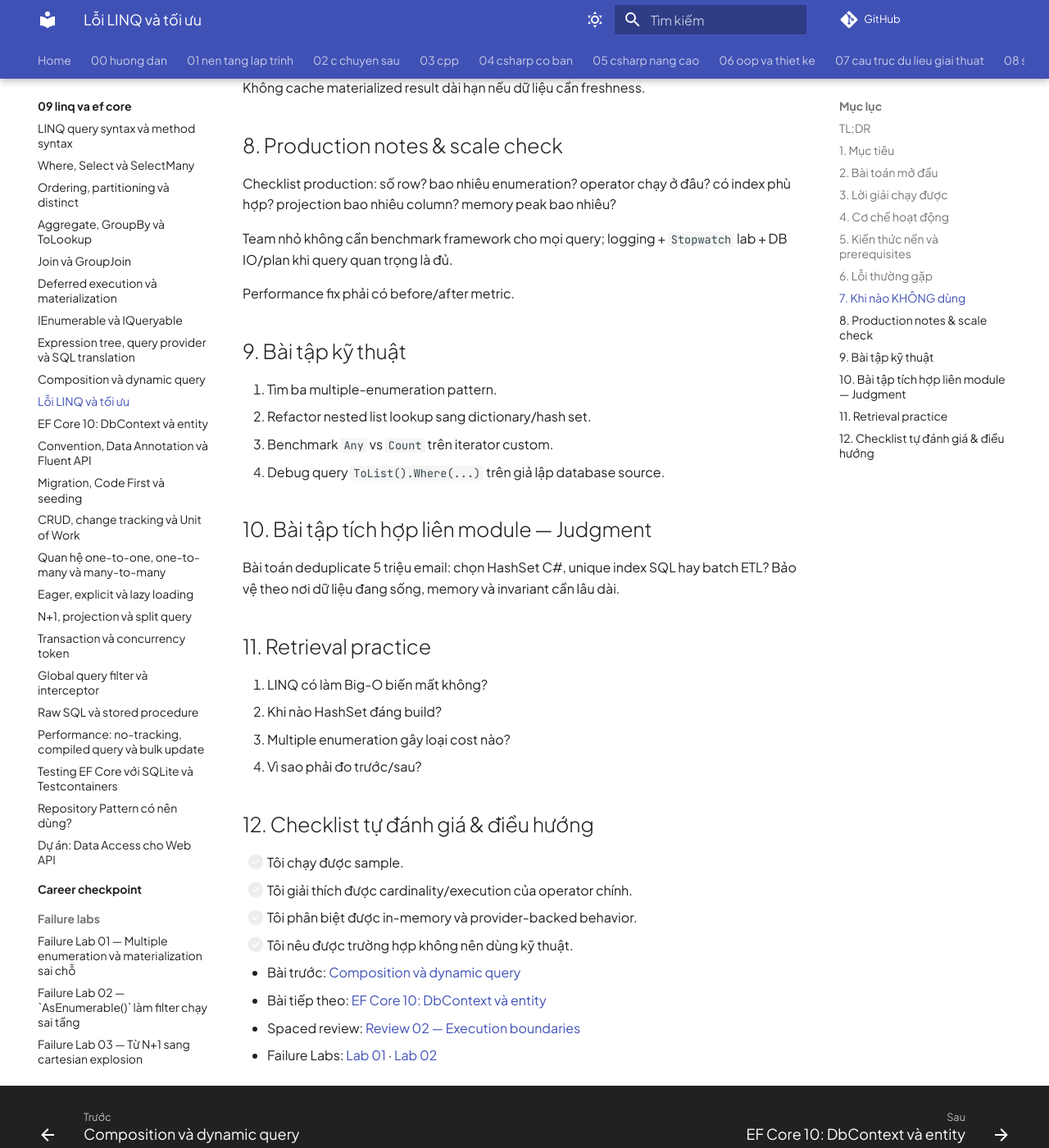
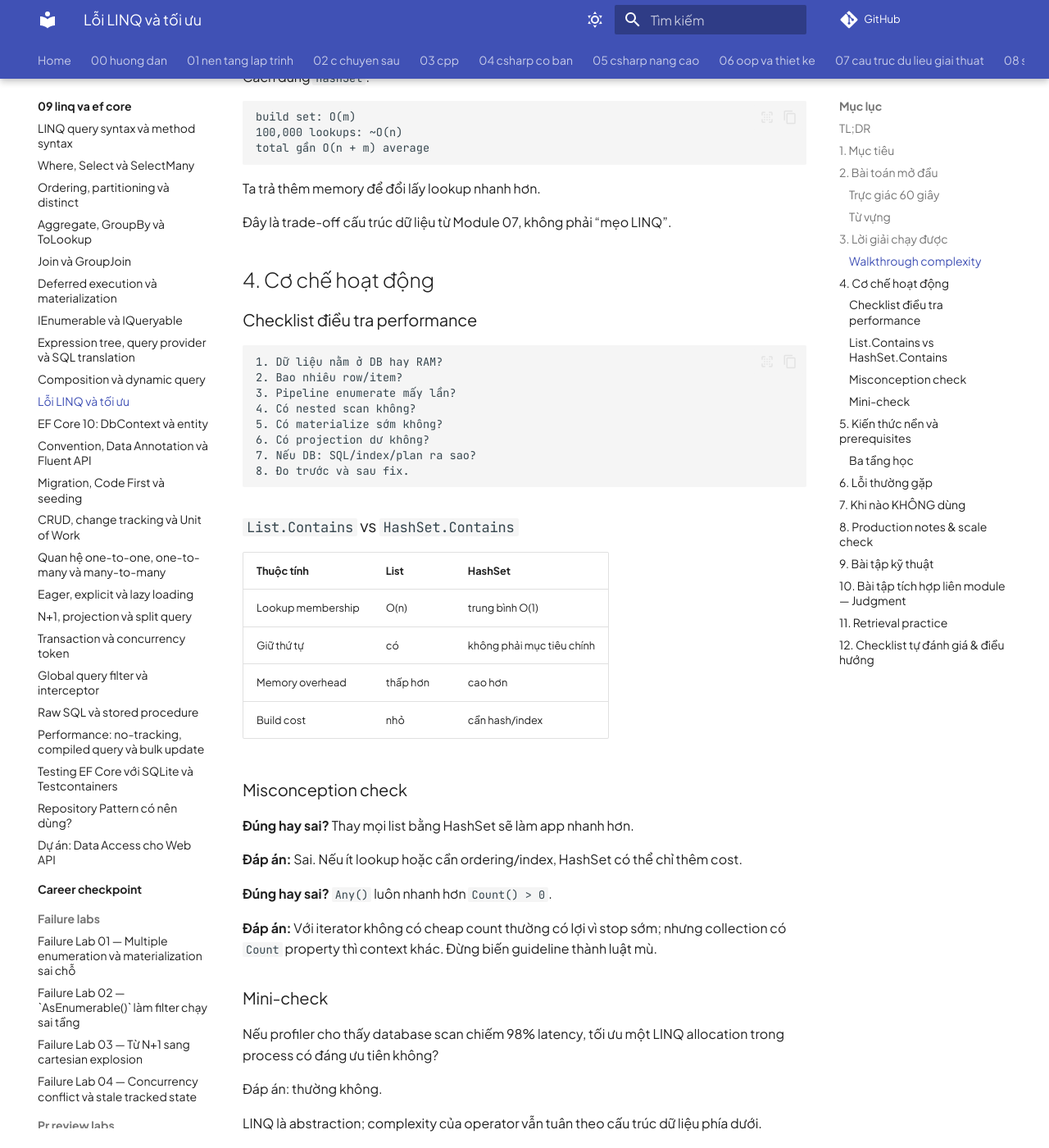
Before and after one commit to Xuanthanh-dzz/full-stack, an MkDocs documentation site: the page built from fullstack-roadmap/09-linq-va-ef-core/10-loi-linq-va-toi-uu.md, in a window 1280 px wide and 1400 px high, scrolled down 2111 px. Shown: the whole window at 82% size. Built offline with MkDocs 1.6.1 and Material for MkDocs 9.7.7, drawn with Linux system fonts in a browser that asks for light colours; comment, search, counter and statistics services are not loaded; some of the changed text lies outside the part shown.

Commit message:
docs(module-09): deepen beginner explanation in 10-loi-linq-va-toi-uu.md

```diff
--- a/fullstack-roadmap/09-linq-va-ef-core/10-loi-linq-va-toi-uu.md
+++ b/fullstack-roadmap/09-linq-va-ef-core/10-loi-linq-va-toi-uu.md
@@ -21,6 +21,25 @@
 
 ## 2. Bài toán mở đầu
 
+### Trực giác 60 giây
+
+LINQ không tự làm code chậm. Vấn đề thường đến từ **thuật toán phía dưới** hoặc **nơi chạy sai**.
+
+Ví dụ: với mỗi order bạn gọi `allowedSkus.Any(...)` trên một list 20.000 phần tử. Nếu có 100.000 orders, worst-case gần như 2 tỉ phép so sánh. Cú pháp LINQ đẹp không xóa Big-O.
+
+### Từ vựng
+
+| Thuật ngữ | Nghĩa đơn giản |
+|---|---|
+| time complexity | tốc độ tăng của số phép toán theo input |
+| lookup | tìm phần tử theo key |
+| hash set | cấu trúc tối ưu cho membership lookup |
+| multiple enumeration | đọc cùng source nhiều lượt |
+| allocation | cấp phát object/memory |
+| bottleneck | phần giới hạn hiệu năng tổng thể |
+
+Muốn tối ưu đúng, hỏi: **data ở đâu, bao nhiêu, chạy mấy lần, và operator có complexity gì?**
+
 Code kiểm tra 100.000 order có SKU thuộc 20.000 allowed SKU bằng `allowed.Any(...)` trong mỗi order. Output đúng nhưng complexity gần O(n×m).
 
 ## 3. Lời giải chạy được
@@ -40,7 +59,67 @@ Console.WriteLine(matched);
 
 Lookup hash trung bình phù hợp hơn scan danh sách allowed cho từng order.
 
+### Walkthrough complexity
+
+Cách chậm:
+
+~~~text
+100,000 orders
+× scan up to 20,000 allowed SKUs
+≈ 2,000,000,000 comparisons worst-case
+~~~
+
+Cách dùng `HashSet`:
+
+~~~text
+build set: O(m)
+100,000 lookups: ~O(n)
+total gần O(n + m) average
+~~~
+
+Ta trả thêm memory để đổi lấy lookup nhanh hơn.
+
+Đây là trade-off cấu trúc dữ liệu từ Module 07, không phải “mẹo LINQ”.
+
 ## 4. Cơ chế hoạt động
+
+### Checklist điều tra performance
+
+~~~text
+1. Dữ liệu nằm ở DB hay RAM?
+2. Bao nhiêu row/item?
+3. Pipeline enumerate mấy lần?
+4. Có nested scan không?
+5. Có materialize sớm không?
+6. Có projection dư không?
+7. Nếu DB: SQL/index/plan ra sao?
+8. Đo trước và sau fix.
+~~~
+
+### `List.Contains` vs `HashSet.Contains`
+
+| Thuộc tính | List | HashSet |
+|---|---|---|
+| Lookup membership | O(n) | trung bình O(1) |
+| Giữ thứ tự | có | không phải mục tiêu chính |
+| Memory overhead | thấp hơn | cao hơn |
+| Build cost | nhỏ | cần hash/index |
+
+### Misconception check
+
+**Đúng hay sai?** Thay mọi list bằng HashSet sẽ làm app nhanh hơn.
+
+**Đáp án:** Sai. Nếu ít lookup hoặc cần ordering/index, HashSet có thể chỉ thêm cost.
+
+**Đúng hay sai?** `Any()` luôn nhanh hơn `Count() > 0`.
+
+**Đáp án:** Với iterator không có cheap count thường có lợi vì stop sớm; nhưng collection có `Count` property thì context khác. Đừng biến guideline thành luật mù.
+
+### Mini-check
+
+Nếu profiler cho thấy database scan chiếm 98% latency, tối ưu một LINQ allocation trong process có đáng ưu tiên không?
+
+Đáp án: thường không.
 
 LINQ là abstraction; complexity của operator vẫn tuân theo cấu trúc dữ liệu phía dưới.
 
@@ -49,6 +128,14 @@ LINQ là abstraction; complexity của operator vẫn tuân theo cấu trúc d
 Multiple enumeration cũng nhân work: source từ file/network/database có thể đắt hơn collection memory.
 
 ## 5. Kiến thức nền và prerequisites
+
+### Ba tầng học
+
+**Beginner core:** nhìn ra nested scan/multiple enumeration.
+
+**Working developer:** chọn cấu trúc dữ liệu, đo before/after, inspect SQL.
+
+**Deep dive:** allocation profile, iterator fusion, compiled query và provider-specific optimization.
 
 Liên hệ Module 07 Big-O: operator chain không xóa complexity. Liên hệ Module 08 index: HashSet in-memory giống ý tưởng dùng cấu trúc lookup thích hợp, nhưng database index giải quyết ở storage/query engine.
 
```
